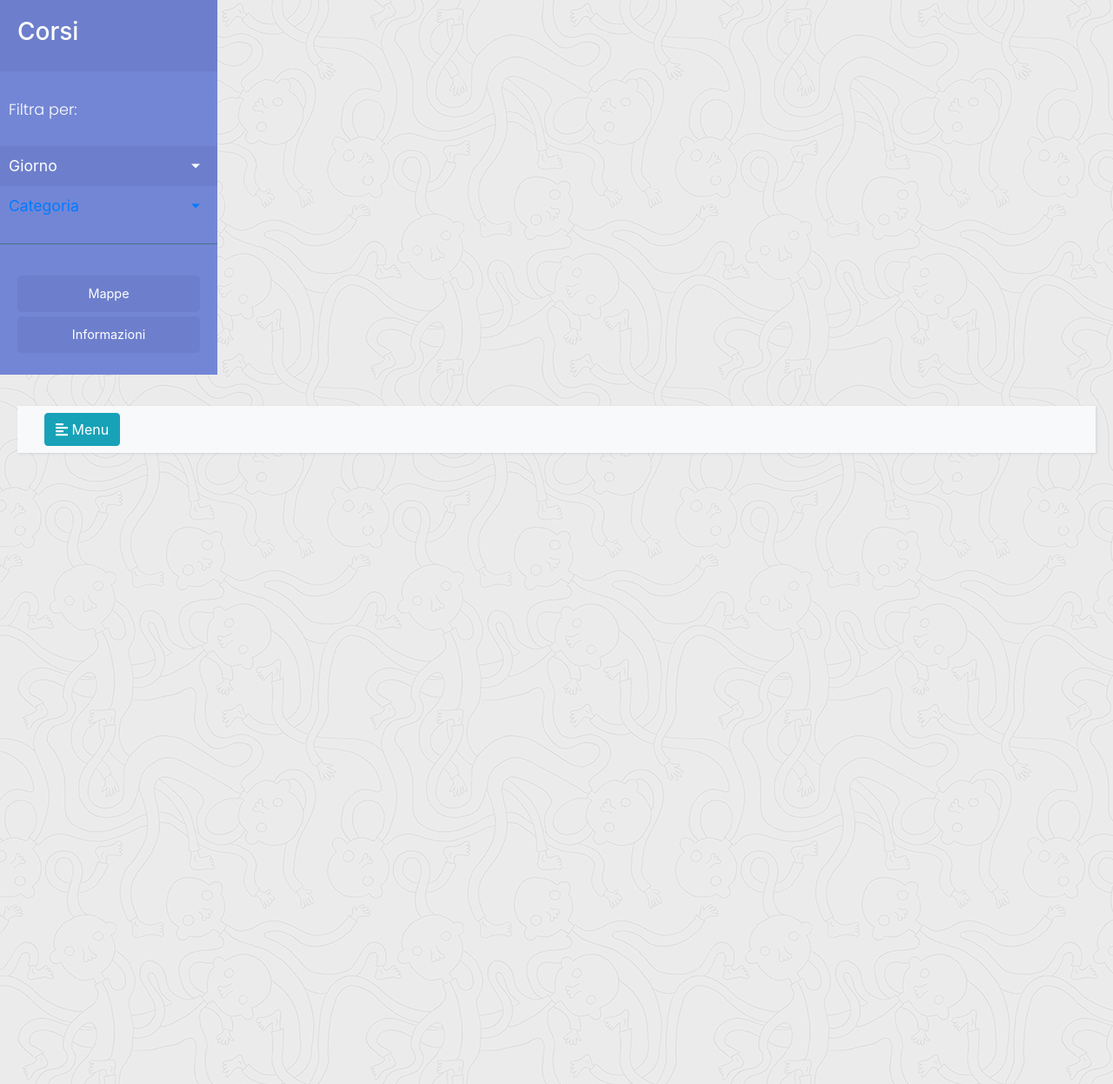
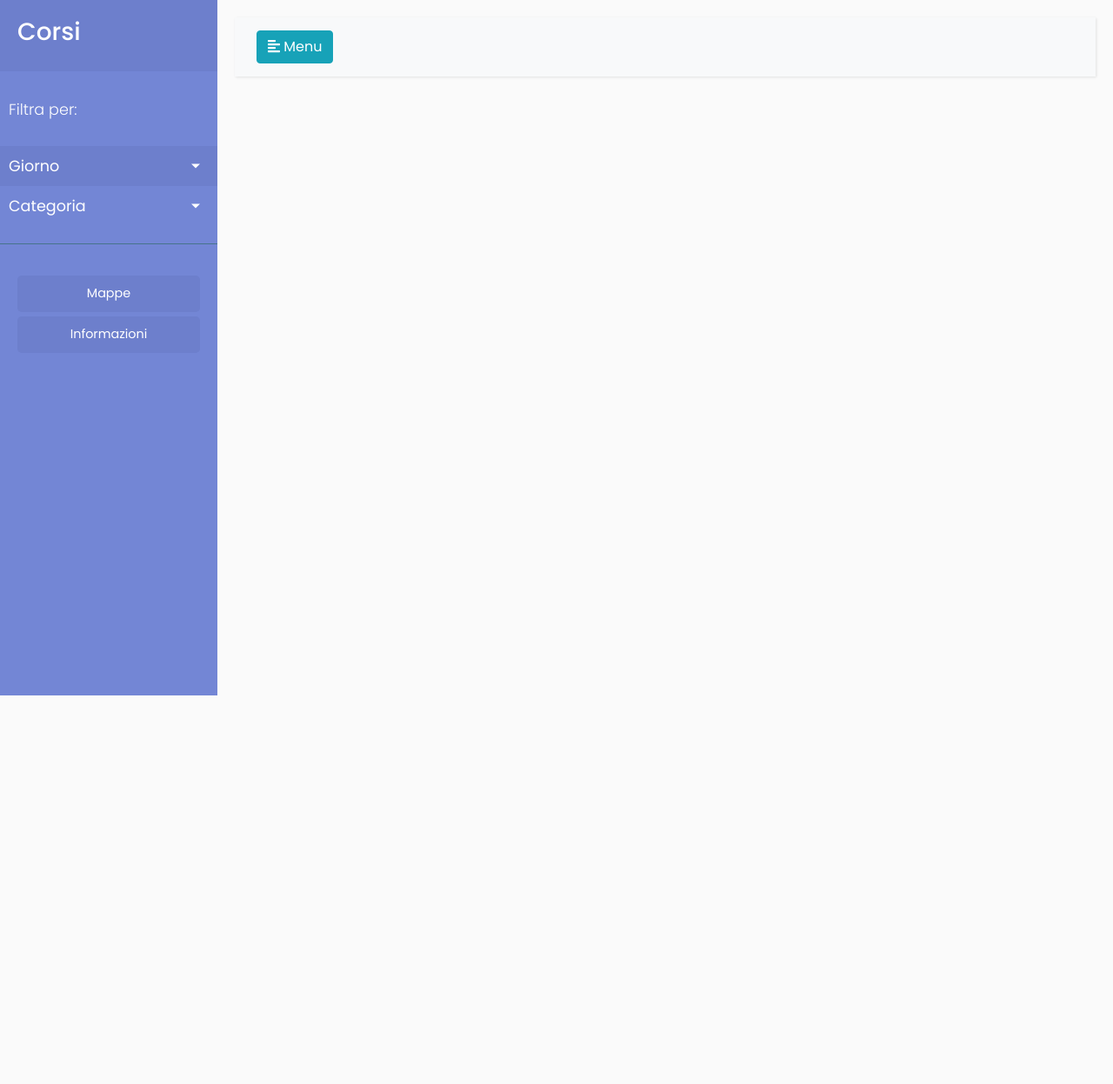
Before and after one commit to Ro0t-set/SetFlex-CodiceBrutto-18-19, a Django app: page /34/appello/ in a window 1280 px wide. Shown: the whole page at 87% size. After the commit the page ends 800 px from the top, so only its background shows below. Run offline with Django 3.2, Linux system fonts and the light colour scheme; a user stored in the database is signed in; data comes from the database, SQL or seed files in the repository; some libraries are stand-ins or nearby versions.

Commit message:
fixed ui

```diff
--- a/app/templates/corsi/base.html
+++ b/app/templates/corsi/base.html
@@ -13,6 +13,7 @@
         <link rel="stylesheet" href="https://stackpath.bootstrapcdn.com/bootstrap/4.1.0/css/bootstrap.min.css" integrity="sha384-9gVQ4dYFwwWSjIDZnLEWnxCjeSWFphJiwGPXr1jddIhOegiu1FwO5qRGvFXOdJZ4" crossorigin="anonymous">
         <link rel="stylesheet" href="/static/sfondo.css" >
         <link rel="stylesheet" href="{% static 'css/main.css' %}" integrity="">
+        <link rel="stylesheet" href="{% static 'css/sidebar.css'%}"
 
         <link href="https://fonts.googleapis.com/css?family=Permanent+Marker" rel="stylesheet">
         <link href="https://fonts.googleapis.com/icon?family=Material+Icons" rel="stylesheet">
@@ -41,6 +42,7 @@ window.onload=function(){
 }
 </script>
 
+<div class="wrapper">
         <nav id="sidebar">
             <div class="sidebar-header">
                 <h3>Corsi</h3>
@@ -90,12 +92,10 @@ window.onload=function(){
                         <span>Menu</span>
                     </button>
 
-
                 </div>
             </nav>
         </div>
-
-
+    </div>
 
 
 <!--
```
Also changed, not shown: 1 other file. Lines whose indentation alone changed are shown as unchanged.
